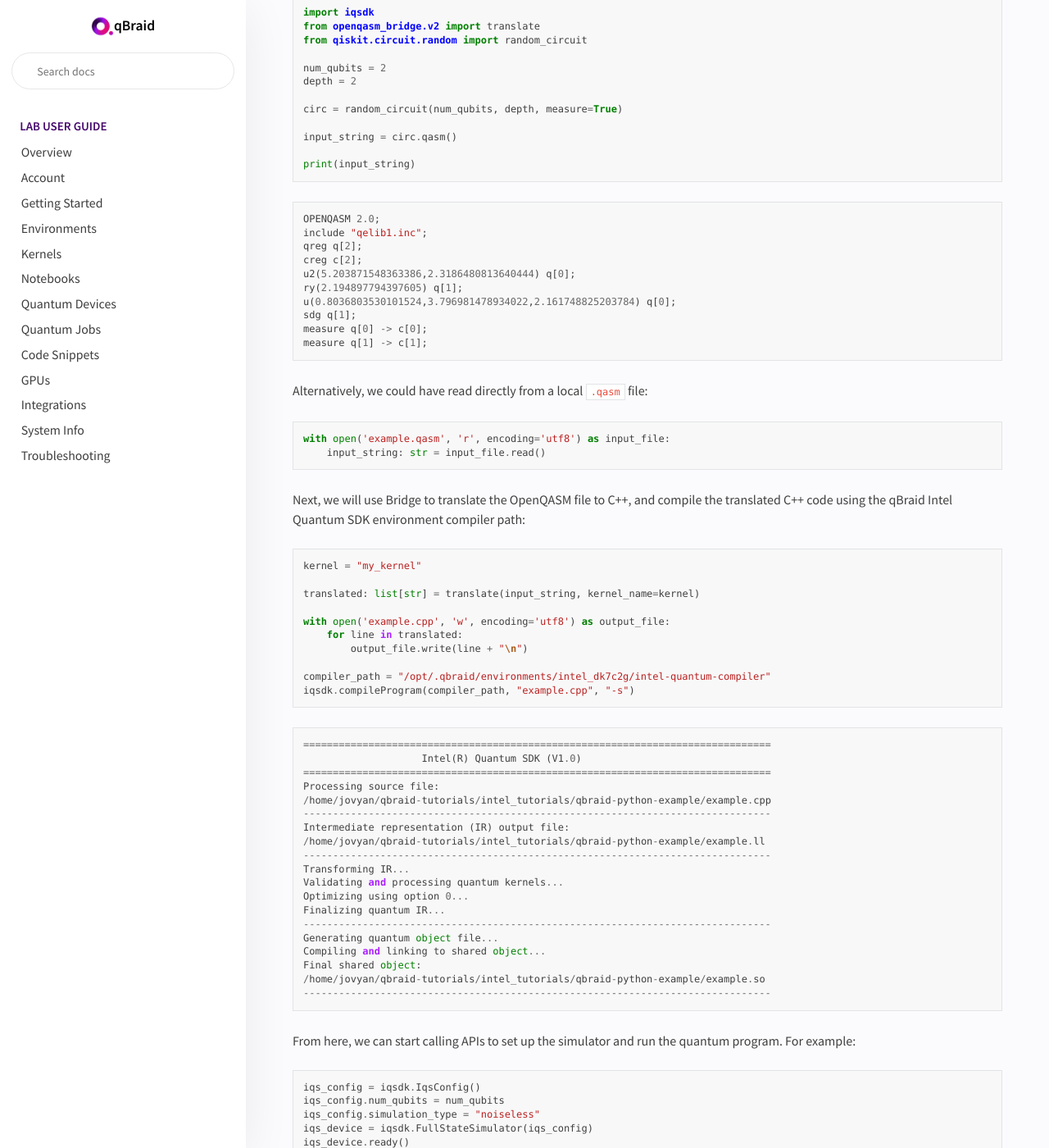
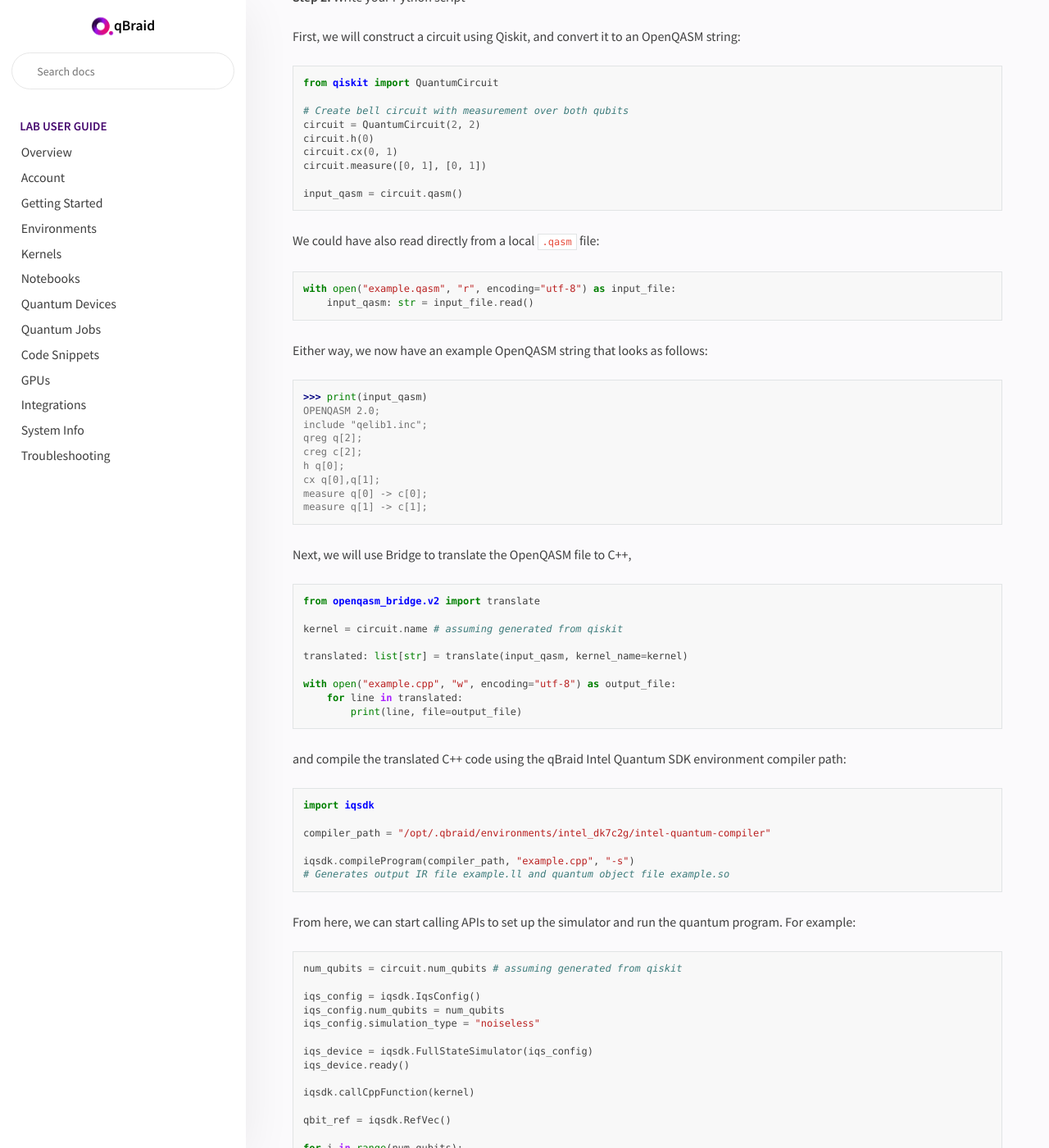
Before and after one commit to qBraid/qBraid-Lab, a Sphinx documentation site: the page built from docs/lab/intel.rst, in a window 1280 px wide and 1400 px high, scrolled down 2213 px. Shown: the whole window at 82% size. Built offline with Sphinx 7.4.7 and the Read the Docs theme 2.0.0, drawn with Linux system fonts in a browser that asks for light colours; some of the changed text lies outside the part shown.

Commit message:
improve intel docs

```diff
--- a/docs/lab/intel.rst
+++ b/docs/lab/intel.rst
@@ -57,7 +62,7 @@
 
     <h3 style="color:#D30982;">qBraid Instructions</h3>
 
-The Python interface is installed in the Intel(R) Quantum SDK environment in qBraid. Before running this notebook, make sure that you have activated the Intel(R) Quantum SDK environment, and have selected the `Python [IQSDK]` kernel in the top-right of your menu bar. To run your Python scripts using the **iqsdk** library, you can use the qBraid CLI
+The Python interface is installed in the Intel(R) Quantum SDK environment in qBraid. Before running this notebook, make sure that you have activated the Intel(R) Quantum SDK environment, and have selected the ``Python [IQSDK]`` kernel in the top-right of your menu bar. To run your Python scripts using the **iqsdk** library, you can use the qBraid CLI
 
 .. code-block:: bash
 
@@ -78,101 +83,91 @@
 
 **Step 2:** Write your Python script
 
-First, we will construct a circuit using Qiskit, and convert it to a qasm string:
+First, we will construct a circuit using Qiskit, and convert it to an OpenQASM string:
+
+.. code-block:: python
+
+    from qiskit import QuantumCircuit
+
+    # Create bell circuit with measurement over both qubits
+    circuit = QuantumCircuit(2, 2)
+    circuit.h(0)
+    circuit.cx(0, 1)
+    circuit.measure([0, 1], [0, 1])
+
+    input_qasm = circuit.qasm()
+
+We could have also read directly from a local ``.qasm`` file:
+
+.. code-block:: python
+
+    with open("example.qasm", "r", encoding="utf-8") as input_file:
+        input_qasm: str = input_file.read()
+
+
+Either way, we now have an example OpenQASM string that looks as follows:
+
+.. code-block:: python
+
+    >>> print(input_qasm)
+    OPENQASM 2.0;
+    include "qelib1.inc";
+    qreg q[2];
+    creg c[2];
+    h q[0];
+    cx q[0],q[1];
+    measure q[0] -> c[0];
+    measure q[1] -> c[1];
+
+
+Next, we will use Bridge to translate the OpenQASM file to C++,
+
+.. code-block:: python
+
+    from openqasm_bridge.v2 import translate
+
+    kernel = circuit.name # assuming generated from qiskit
+
+    translated: list[str] = translate(input_qasm, kernel_name=kernel)
+
+    with open("example.cpp", "w", encoding="utf-8") as output_file:
+        for line in translated:
+            print(line, file=output_file)
+
+
+and compile the translated C++ code using the qBraid Intel Quantum SDK environment compiler path:
 
 .. code-block:: python
 
     import iqsdk
-    from openqasm_bridge.v2 import translate
-    from qiskit.circuit.random import random_circuit
-
-    num_qubits = 2
-    depth = 2
-
-    circ = random_circuit(num_qubits, depth, measure=True)
-
-    input_string = circ.qasm()
-
-    print(input_string)
-
-
-.. code-block::
-
-    OPENQASM 2.0;
-    include "qelib1.inc";
-    qreg q[2];
-    creg c[2];
-    u2(5.203871548363386,2.3186480813640444) q[0];
-    ry(2.194897794397605) q[1];
-    u(0.8036803530101524,3.796981478934022,2.161748825203784) q[0];
-    sdg q[1];
-    measure q[0] -> c[0];
-    measure q[1] -> c[1];
-
-
-Alternatively, we could have read directly from a local ``.qasm`` file:
-
-.. code-block:: python
-
-    with open('example.qasm', 'r', encoding='utf8') as input_file:
-        input_string: str = input_file.read()
-
-Next, we will use Bridge to translate the OpenQASM file to C++, and compile the
-translated C++ code using the qBraid Intel Quantum SDK environment compiler path:
-
-.. code-block:: python
-
-    kernel = "my_kernel"
-
-    translated: list[str] = translate(input_string, kernel_name=kernel)
-
-    with open('example.cpp', 'w', encoding='utf8') as output_file:
-        for line in translated:
-            output_file.write(line + "\n")
 
     compiler_path = "/opt/.qbraid/environments/intel_dk7c2g/intel-quantum-compiler"
+
     iqsdk.compileProgram(compiler_path, "example.cpp", "-s")
-
-.. code-block::
-
-    ===============================================================================
-                        Intel(R) Quantum SDK (V1.0)
-    ===============================================================================
-    Processing source file:
-    /home/jovyan/qbraid-tutorials/intel_tutorials/qbraid-python-example/example.cpp
-    -------------------------------------------------------------------------------
-    Intermediate representation (IR) output file:
-    /home/jovyan/qbraid-tutorials/intel_tutorials/qbraid-python-example/example.ll
-    -------------------------------------------------------------------------------
-    Transforming IR...
-    Validating and processing quantum kernels...
-    Optimizing using option 0...
-    Finalizing quantum IR...
-    -------------------------------------------------------------------------------
-    Generating quantum object file...
-    Compiling and linking to shared object...
-    Final shared object:
-    /home/jovyan/qbraid-tutorials/intel_tutorials/qbraid-python-example/example.so
-    -------------------------------------------------------------------------------
+    # Generates output IR file example.ll and quantum object file example.so
 
 From here, we can start calling APIs to set up the simulator and run the quantum program. For example:
 
 .. code-block:: python
 
+    num_qubits = circuit.num_qubits # assuming generated from qiskit
+
     iqs_config = iqsdk.IqsConfig()
     iqs_config.num_qubits = num_qubits
     iqs_config.simulation_type = "noiseless"
+
     iqs_device = iqsdk.FullStateSimulator(iqs_config)
     iqs_device.ready()
+
     iqsdk.callCppFunction(kernel)
+
     qbit_ref = iqsdk.RefVec()
+
     for i in range(num_qubits):
         qbit_ref.append(iqsdk.QbitRef("q", i).get_ref())
+
     probabilities = iqs_device.getProbabilities(qbit_ref)
     iqsdk.FullStateSimulator.displayProbabilities(probabilities, qbit_ref)
-
-.. code-block::
-
-    Printing probability register of size 4
-    |00>    : 0                             |10>    : 1
-    |01>    : 0                             |11>    : 0
+    # Printing probability register of size 4
+    # |00>    : 0                             |10>    : 0
+    # |01>    : 0                             |11>    : 1
```
Also changed, not shown: other parts of docs/lab/intel.rst (+5 -0 lines).
